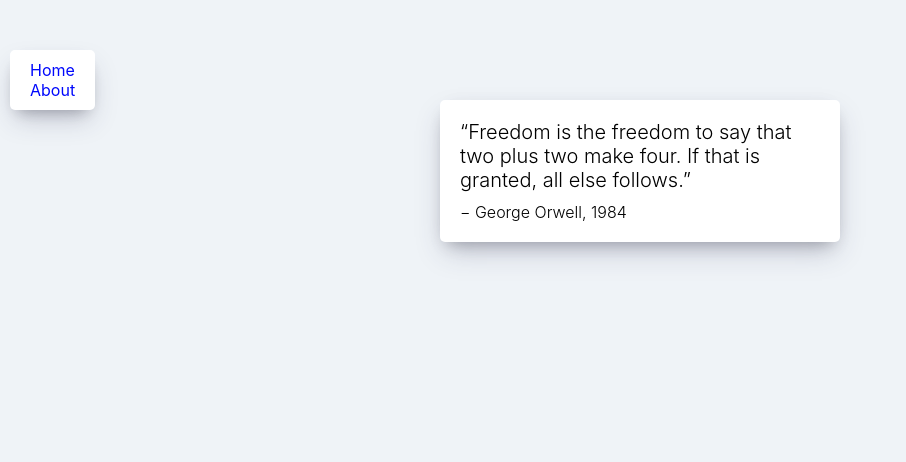
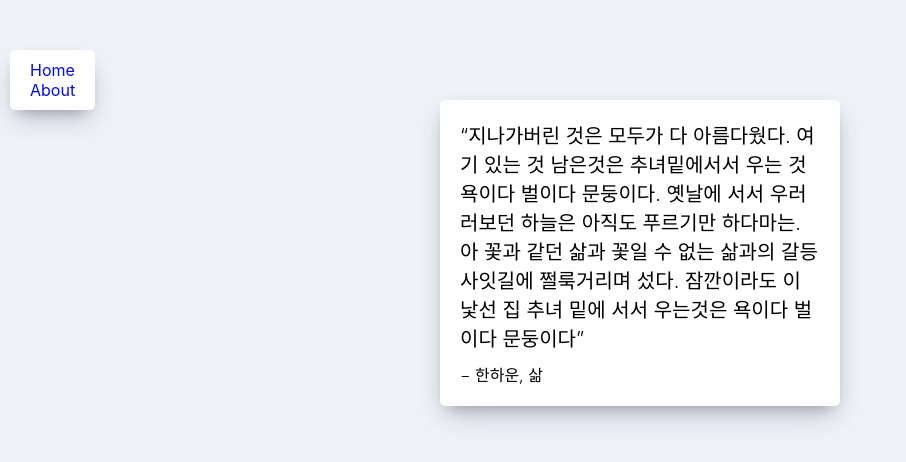
Before and after one commit to song9933/movie_app_2020, a React (Create React App) app: page /#/about in a window 1280 px wide. Shown: the top 462 px of the page, without its empty margins (0-906 px from the left). Built offline with nearby package versions, Linux system fonts and the light colour scheme.

Commit message:
about.js 수정

```diff
--- a/src/routes/About.js
+++ b/src/routes/About.js
@@ -6,10 +6,25 @@ function About(props){
     return (
         <div className="about__container">
         <span>
-          “Freedom is the freedom to say that two plus two make four. If that is
-          granted, all else follows.”
+          “지나가버린 것은
+          모두가 다 아름다웠다.
+
+          여기 있는 것 남은것은
+          추녀밑에서서 우는 것
+          욕이다 벌이다 문둥이다.
+
+          옛날에 서서 우러러보던 하늘은
+          아직도 푸르기만 하다마는.
+
+          아 꽃과 같던 삶과
+          꽃일 수 없는 삶과의
+          갈등 사잇길에 쩔룩거리며 섰다.
+
+          잠깐이라도 이 낯선 집
+          추녀 밑에 서서 우는것은
+          욕이다 벌이다 문둥이다”
         </span>
-        <span>− George Orwell, 1984</span>
+        <span>− 한하운, 삶</span>
       </div>
     );
 }
```
